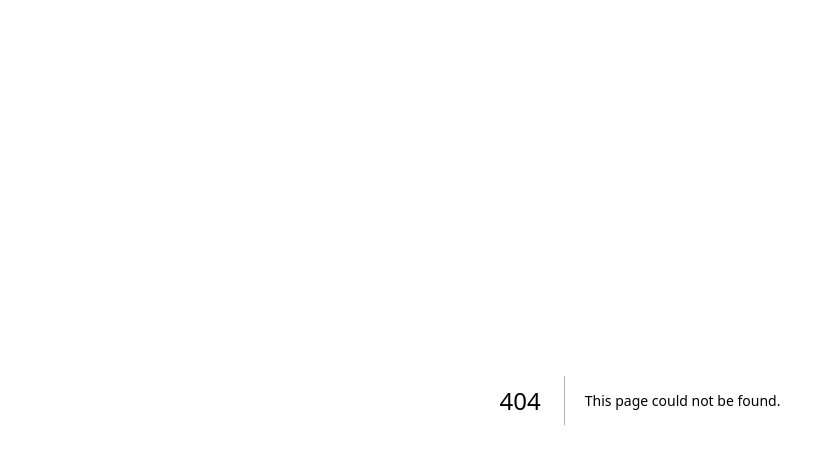
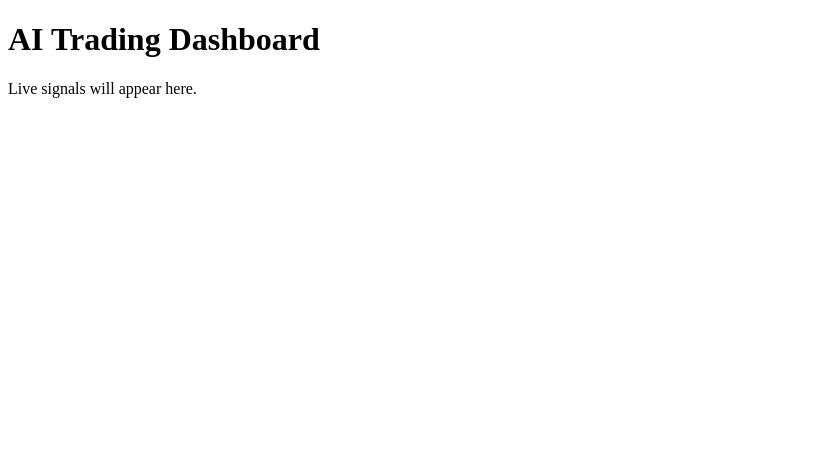
Before and after one commit to Cxntrol01/trading-ai-frontend, a Next.js app: page /dashboard in a window 1280 px wide. Before the commit this address had no page. Shown: the top 464 px of the page, without its empty margins (0-835 px from the left). Built offline with nearby package versions, Linux system fonts and the light colour scheme.

Commit message:
Create DashboardPage component for AI Trading

```diff
--- /dev/null
+++ b/app/dashboard/page.tsx
@@ -0,0 +1,8 @@
+export default function DashboardPage() {
+  return (
+    <div>
+      <h1>AI Trading Dashboard</h1>
+      <p>Live signals will appear here.</p>
+    </div>
+  );
+}
```
